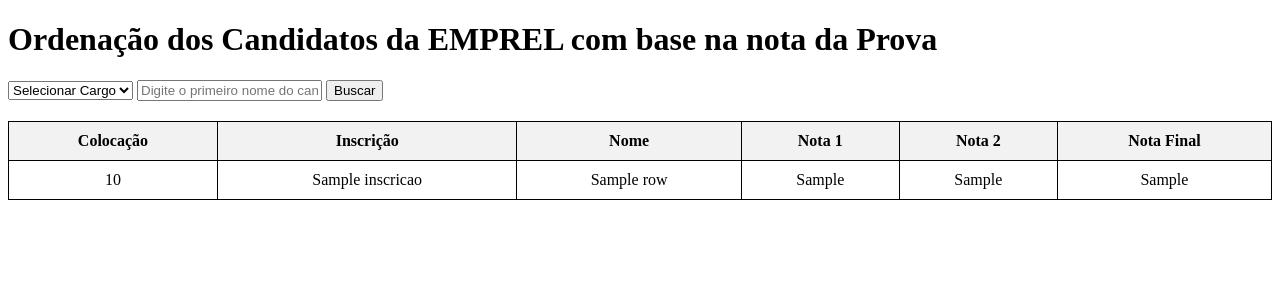
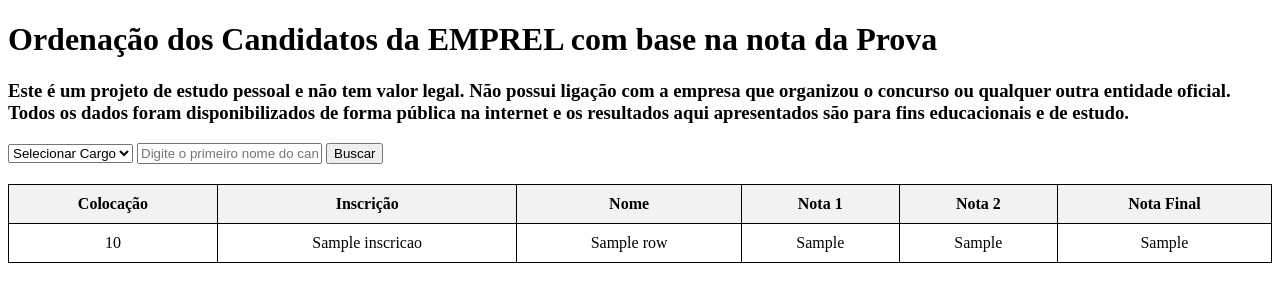
Before and after one commit to MatmJr/RESULTADOEMPREL2023, a Flask app: template app/templates/index.html in a window 1280 px wide. Shown: the top 302 px of the page. Run offline with Flask 3, Linux system fonts and the light colour scheme; the template is opened without the code that fills it: most values are stand-ins (such as "Sample title", 1, 10 or a date in 2020).

Commit message:
algumas alterações

```diff
--- a/app/templates/layout.html
+++ b/app/templates/layout.html
@@ -33,6 +33,11 @@
 <body>
     <h1> Ordenação dos Candidatos da EMPREL com base na nota da Prova  </h1>
 
+        <h3>Este é um projeto de estudo pessoal e não tem valor legal. Não possui ligação
+            com a empresa que organizou o concurso ou qualquer outra entidade oficial.
+            Todos os dados foram disponibilizados de forma pública na internet e os
+            resultados aqui apresentados são para fins educacionais e de estudo.</h3>
+
 
     {% block content %}{% endblock %}
 </body>
```
